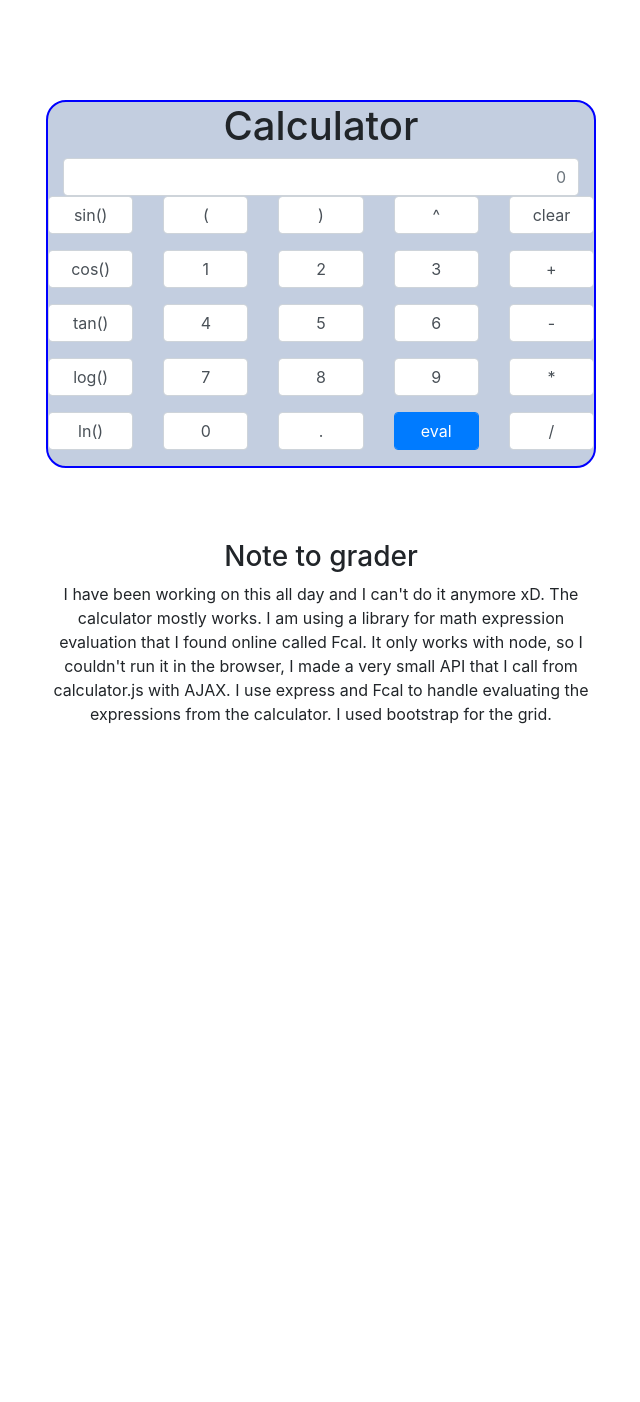
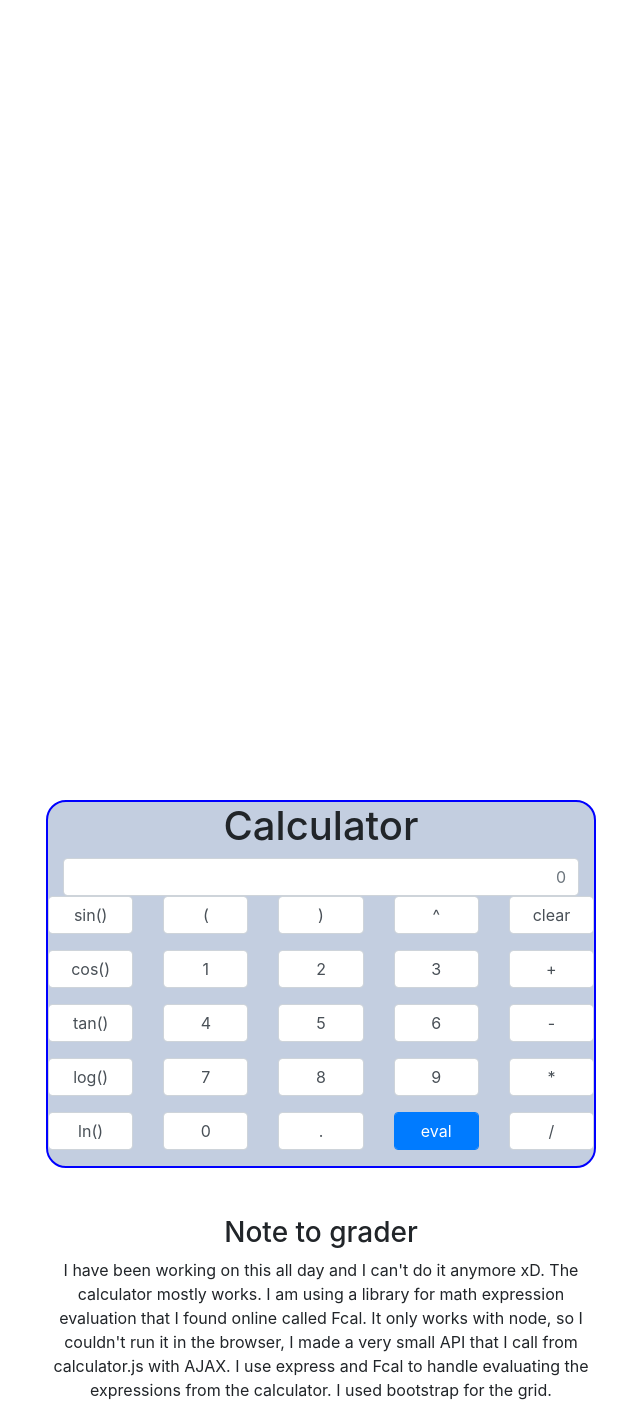
Before and after one commit to seantowne/cst-336-hw-2-calculator, a PHP site: page / in a window 1280 px wide. Shown: the whole page, without its empty margins (319-959 px from the left). Before the commit the page ends 724 px from the top, so only its background shows below. Run offline with PHP 8.4, Linux system fonts and the light colour scheme; some libraries are stand-ins or nearby versions.

Commit message:
AutomatedCommitAndPush

```diff
--- a/css/style.css
+++ b/css/style.css
@@ -3,7 +3,7 @@
     display: block;
     width: 550px;
     margin: auto;
-    margin-top: 100px;
+    margin-top: 800px;
     border: 2px solid blue;
     border-radius: 20px;
     background: #c3cee0;
--- a/index.html
+++ b/index.html
@@ -109,7 +109,7 @@
                     </div>
                 </div>
             </form>
-        </main><br><br><br>
+        </main><br><br>
         <h3>Note to grader</h3>
         <p>
             I have been working on this all day and I can't do it anymore xD. The calculator mostly works. I am using
```
